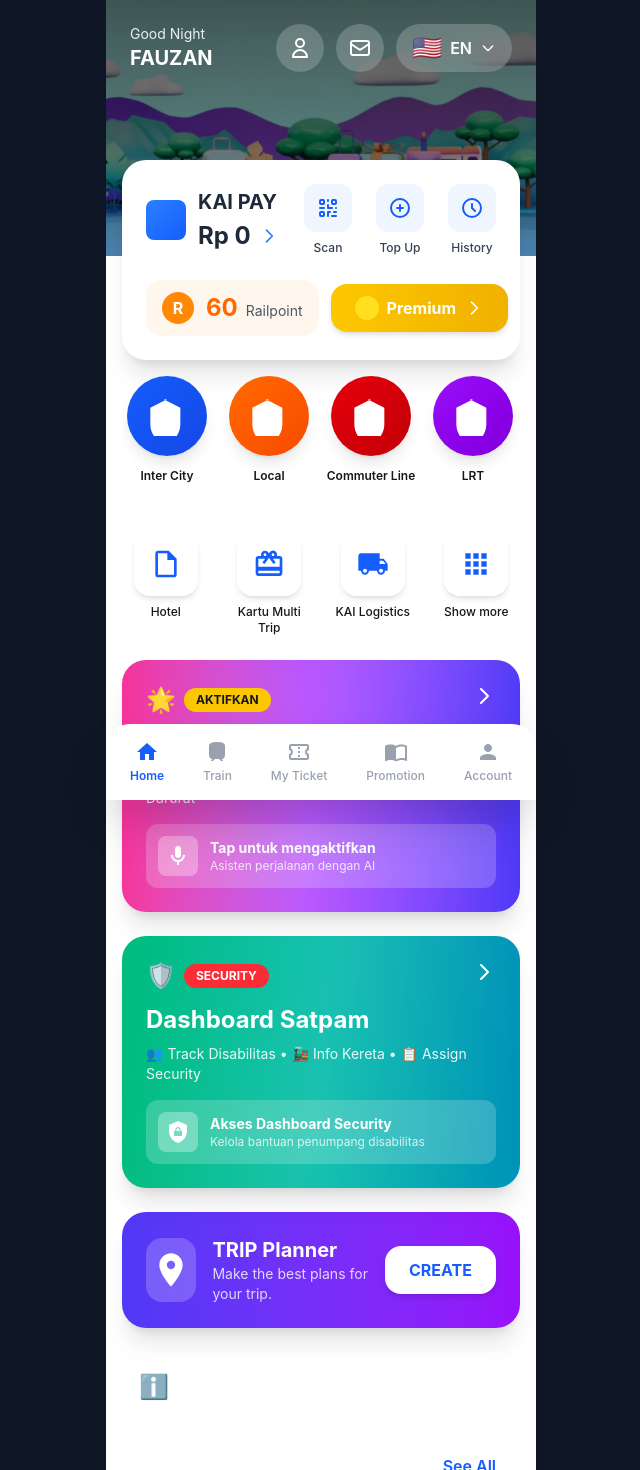
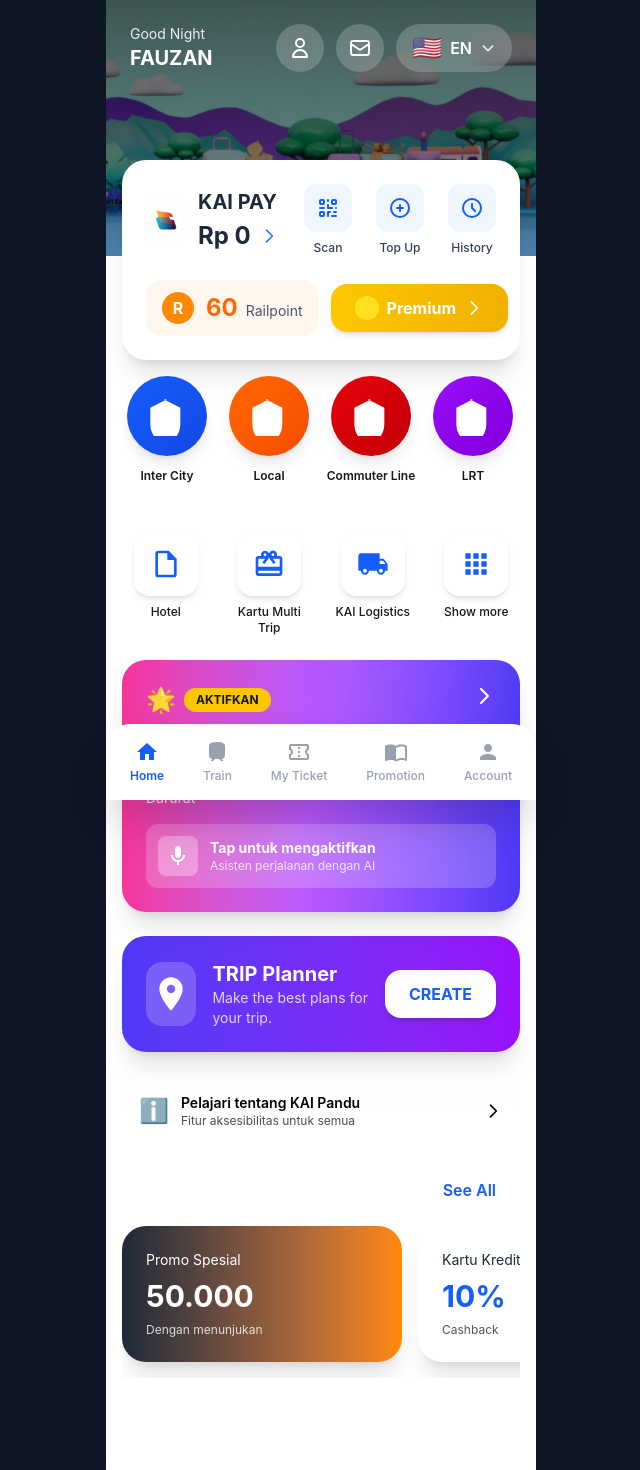
Before and after one commit to dunnowhoo/kai-pandu, a Next.js app: page / in a window 1280 px wide. Shown: the top 1470 px of the page, without its empty margins (319-959 px from the left). Built offline with nearby package versions, Linux system fonts and the light colour scheme.

Commit message:
feat: design and flow changes

```diff
--- a/package.json
+++ b/package.json
@@ -9,6 +9,7 @@
     "lint": "eslint"
   },
   "dependencies": {
+    "@elevenlabs/elevenlabs-js": "^2.17.0",
     "@elevenlabs/react": "^0.7.1",
     "express": "^5.1.0",
     "next": "15.5.4",
--- a/src/app/components/conversation.tsx
+++ b/src/app/components/conversation.tsx
@@ -85,6 +85,7 @@
 1. 🎫 Pesan Tiket - untuk pemesanan tiket kereta api
 2. 🧭 Navigasi Stasiun - bantuan arah di dalam stasiun
 3. ❓ Bantuan - informasi dan dukungan umum
+4. 📷 Akses Webcam - aktifkan kamera untuk fitur tambahan
 
 Silakan pilih menu yang Anda inginkan.`;
 
@@ -92,6 +93,22 @@
           onTranscriptUpdate('KAI Pandu', menuInfo);
         }
         return menuInfo;
+      },
+
+      // Tool untuk meminta akses webcam
+      requestWebcamAccess: async () => {
+        try {
+          await navigator.mediaDevices.getUserMedia({ video: true });
+          if (onTranscriptUpdate) {
+            onTranscriptUpdate('KAI Pandu', '✅ Akses webcam berhasil diaktifkan.');
+          }
+          return 'Akses webcam berhasil diaktifkan.';
+        } catch (error) {
+          if (onTranscriptUpdate) {
+            onTranscriptUpdate('KAI Pandu', '❌ Gagal mengaktifkan webcam. Izin diperlukan.');
+          }
+          return 'Gagal mengaktifkan webcam. Pastikan izin kamera diberikan.';
+        }
       },
 
       // Tool untuk konfirmasi pemesanan
--- a/src/app/page.tsx
+++ b/src/app/page.tsx
@@ -1,3 +1,5 @@
+import Image from 'next/image';
+
 const KAI_BACKGROUND_IMAGE = '/images/KAI_bg1.png';
 
 export default function Home() {
@@ -48,7 +50,13 @@
         <div className="bg-white rounded-3xl shadow-xl p-6 mb-4">
           <div className="flex items-center justify-between mb-6">
             <div className="flex items-center gap-3">
-              <div className="w-10 h-10 bg-gradient-to-br from-blue-500 to-blue-600 rounded-lg"></div>
+                <Image
+                src="/images/kaipaylogo.png"
+                alt="KAI Pay Logo"
+                width={40}
+                height={40}
+                className="rounded-lg object-contain"
+                />
               <div>
                 <h2 className="text-xl font-bold text-gray-800">KAI PAY</h2>
                 <div className="flex items-center gap-2 mt-1">
@@ -241,43 +249,6 @@
           </div>
         </a>
 
-        {/* Security Dashboard Feature Banner - NEW */}
-        <a href="/security-dashboard" className="block mb-6">
-          <div className="bg-gradient-to-r from-emerald-500 via-teal-500 to-cyan-600 rounded-3xl p-6 shadow-xl relative overflow-hidden group hover:scale-[1.02] transition-transform">
-            {/* Animated Background Effect */}
-            <div className="absolute inset-0 bg-gradient-to-r from-white/0 via-white/10 to-white/0 transform -skew-x-12 group-hover:translate-x-full transition-transform duration-1000"></div>
-
-            <div className="relative">
-              <div className="flex items-start justify-between mb-3">
-                <div className="flex items-center gap-2">
-                  <span className="text-2xl">🛡️</span>
-                  <span className="bg-red-500 text-white text-xs font-bold px-3 py-1 rounded-full">SECURITY</span>
-                </div>
-                <svg className="w-6 h-6 text-white" fill="none" stroke="currentColor" viewBox="0 0 24 24">
-                  <path strokeLinecap="round" strokeLinejoin="round" strokeWidth={2} d="M9 5l7 7-7 7" />
-                </svg>
-              </div>
-
-              <h3 className="text-white text-2xl font-bold mb-2">Dashboard Satpam</h3>
-              <p className="text-white/90 text-sm mb-4">
-                👥 Track Disabilitas • 🚂 Info Kereta • 📋 Assign Security
-              </p>
-
-              <div className="bg-white/20 backdrop-blur-sm rounded-xl p-3 flex items-center gap-3">
-                <div className="w-10 h-10 bg-white/30 rounded-lg flex items-center justify-center">
-                  <svg className="w-6 h-6 text-white" fill="currentColor" viewBox="0 0 24 24">
-                    <path d="M12,1L3,5V11C3,16.55 6.84,21.74 12,23C17.16,21.74 21,16.55 21,11V5L12,1M12,7C13.4,7 14.8,8.6 14.8,10V11H16V16H8V11H9.2V10C9.2,8.6 10.6,7 12,7M12,8.2C11.2,8.2 10.4,8.7 10.4,10V11H13.6V10C13.6,8.7 12.8,8.2 12,8.2Z"/>
-                  </svg>
-                </div>
-                <div>
-                  <p className="text-white text-sm font-bold">Akses Dashboard Security</p>
-                  <p className="text-white/80 text-xs">Kelola bantuan penumpang disabilitas</p>
-                </div>
-              </div>
-            </div>
-          </div>
-        </a>
-
         {/* Trip Planner */}
         <div className="bg-gradient-to-r from-indigo-600 to-purple-600 rounded-3xl p-6 mb-6 shadow-xl flex items-center justify-between">
           <div className="flex items-center gap-4">
@@ -304,10 +275,10 @@
             <div className="flex items-center gap-3">
               <span className="text-2xl">ℹ️</span>
               <div className="flex-1">
-                <p className="text-white text-sm font-semibold">Pelajari tentang KAI Pandu</p>
-                <p className="text-white/70 text-xs">Fitur aksesibilitas untuk semua</p>
+                <p className="text-black text-sm font-semibold">Pelajari tentang KAI Pandu</p>
+                <p className="text-black/70 text-xs">Fitur aksesibilitas untuk semua</p>
               </div>
-              <svg className="w-5 h-5 text-white" fill="none" stroke="currentColor" viewBox="0 0 24 24">
+              <svg className="w-5 h-5 text-black" fill="none" stroke="currentColor" viewBox="0 0 24 24">
                 <path strokeLinecap="round" strokeLinejoin="round" strokeWidth={2} d="M9 5l7 7-7 7" />
               </svg>
             </div>
```
Also changed, not shown: public/images/kaipaylogo.png (added), 1 other file (tests, documents, lock files or other folders).
